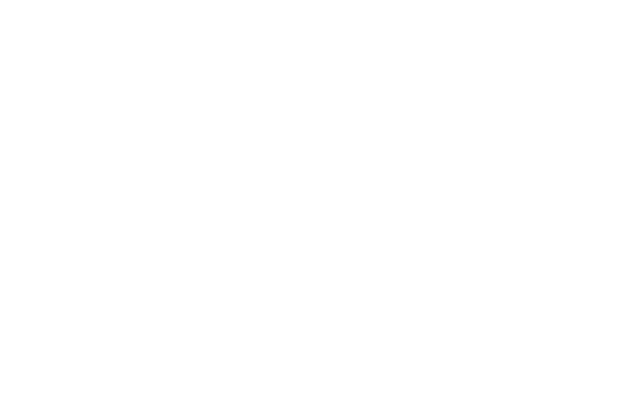
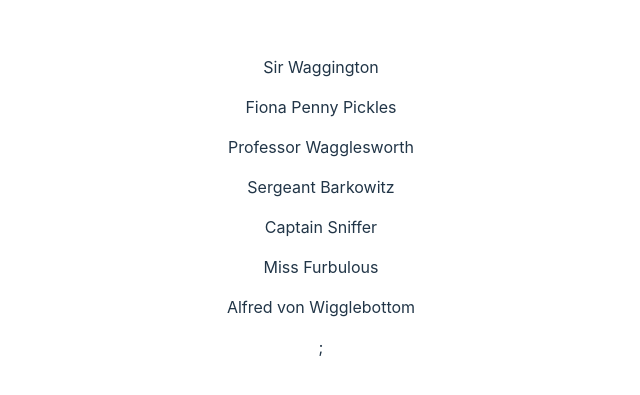
Before and after one commit to Mychael-FEWD/block24Workshop, a React (Vite) app: page / in a window 1280 px wide. Shown: the part 201-596 px from the top of the page, without its empty margins (319-959 px from the left). Built offline with nearby package versions, Linux system fonts and the light colour scheme.

Commit message:
Adding data.js for object data to work with; app.jsx updated with functioning useState methods to display the puppies and to show additional details for each puppy when they are clicked on

```diff
--- a/src/App.jsx
+++ b/src/App.jsx
@@ -1,9 +1,43 @@
+import { puppyList } from "./data.js";
+import { useState } from "react";
 import "./App.css";
+// import "./path-to-css.css";
 
 function App() {
+  const [puppies, setPuppies] = useState(puppyList);
+  const [featPupId, setFeatPupId] = useState(null);
+  const featuredPup = puppies.find((pup) => pup.id === featPupId);
+  console.log(featuredPup);
   return (
     <>
-      <div></div>
+      <div className="App">
+        {puppies.map((puppy) => {
+          // eslint-disable-next-line react/jsx-key
+          return (
+            <p
+              onClick={() => {
+                console.log("puppy id: ", puppy.id);
+                setFeatPupId(puppy.id);
+              }}
+              key={puppy.id}
+            >
+              {puppy.name}
+            </p>
+          );
+        })}
+        <div>
+          {featPupId && (
+            <div>
+              <h2>{featuredPup.name}</h2>
+              <ul>
+                <li>Age: {featuredPup.age}</li>
+                <li>Email: {featuredPup.email}</li>
+              </ul>
+            </div>
+          )}
+        </div>
+        ;
+      </div>
     </>
   );
 }
--- /dev/null
+++ b/src/data.js
@@ -0,0 +1,68 @@
+export const puppyList = [
+  {
+    id: 1,
+    name: "Sir Waggington",
+    email: "sir-wag@email.com",
+    isCute: true,
+    age: 5,
+    ownerId: 1,
+    tricks: [
+      { id: 2, title: "Lay Down" },
+      { id: 3, title: "Jump through flaming hoop" },
+    ],
+  },
+  {
+    id: 2,
+    name: "Fiona Penny Pickles",
+    email: "pick-your-pennies@email.com",
+    isCute: true,
+    age: 6,
+    ownerId: 1,
+    tricks: [],
+  },
+  {
+    id: 3,
+    name: "Professor Wagglesworth",
+    email: "waggie@email.com",
+    isCute: true,
+    age: 6,
+    ownerId: 2,
+    tricks: [{ id: 1, title: "Sit" }],
+  },
+  {
+    id: 4,
+    name: "Sergeant Barkowitz",
+    email: "the-sarge@email.com",
+    isCute: true,
+    age: 4,
+    ownerId: 2,
+    tricks: [{ id: 2, title: "Lay Down" }],
+  },
+  {
+    id: 5,
+    name: "Captain Sniffer",
+    email: "capn-sniff@email.com",
+    isCute: true,
+    age: 7,
+    ownerId: 3,
+    tricks: [],
+  },
+  {
+    id: 6,
+    name: "Miss Furbulous",
+    email: "miss-furby@email.com",
+    isCute: true,
+    age: 1,
+    ownerId: 3,
+    tricks: [],
+  },
+  {
+    id: 7,
+    name: "Alfred von Wigglebottom",
+    email: "alfie@email.com",
+    isCute: true,
+    age: 2,
+    ownerId: 3,
+    tricks: [],
+  },
+];
```
